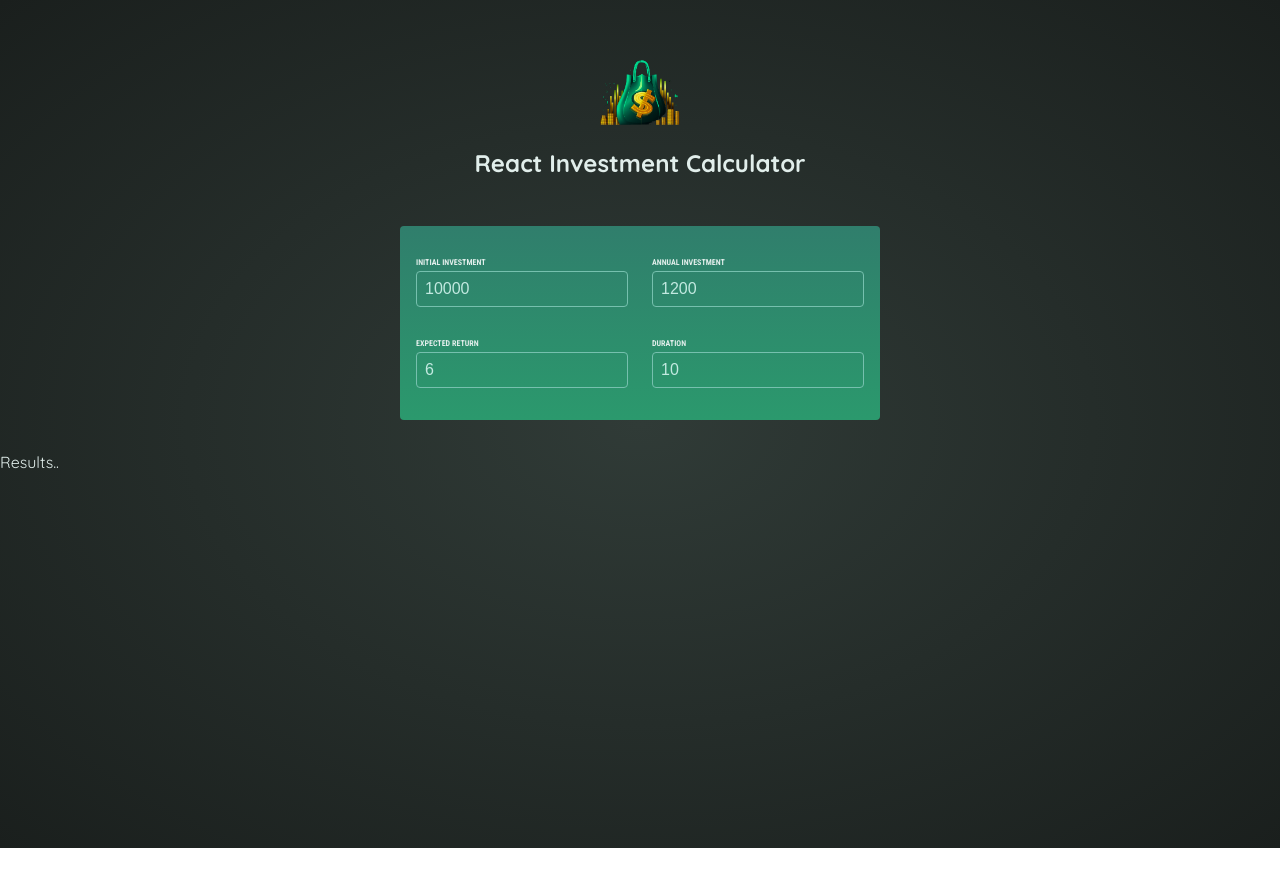
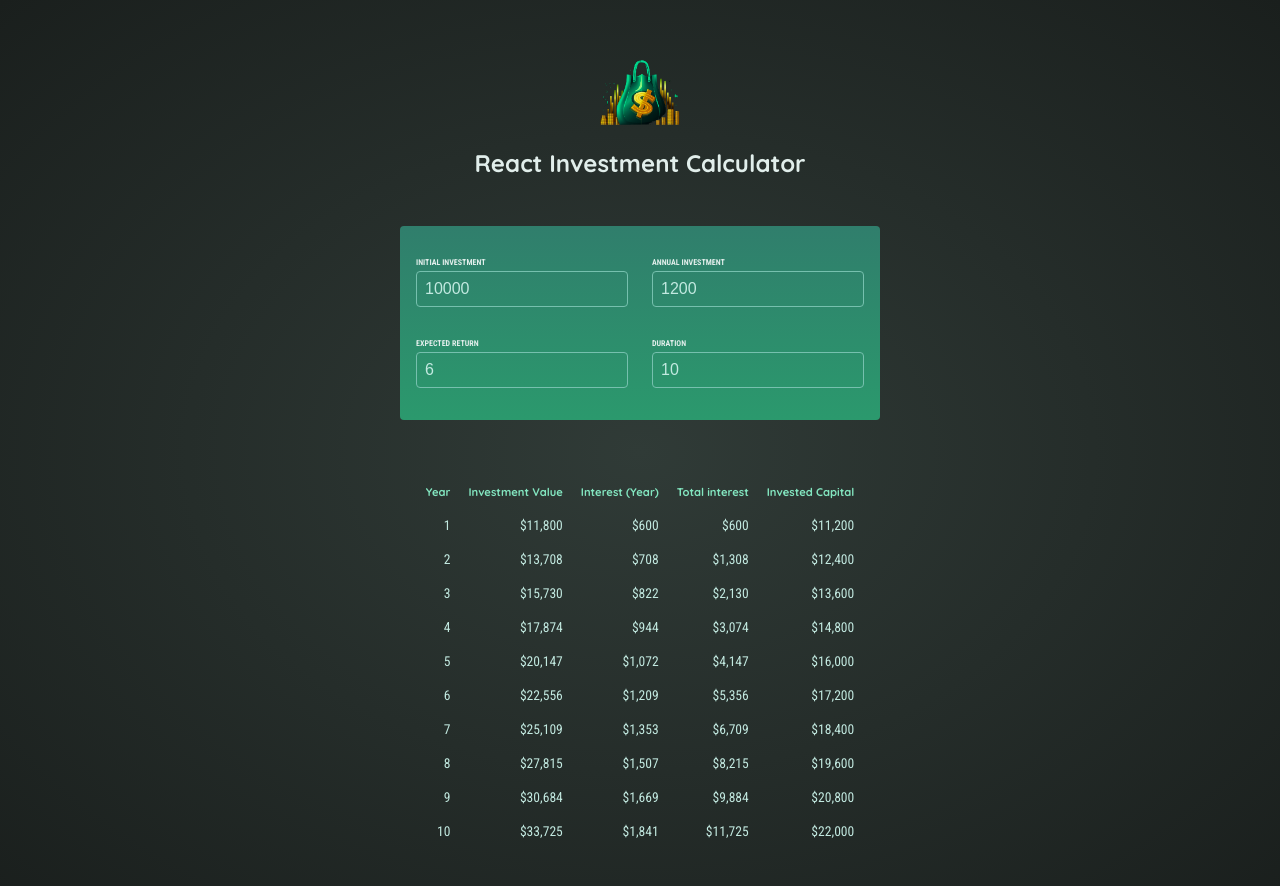
Before and after one commit to Alan-Ruiz/investment-calculator, a React (Vite) app: page / in a window 1280 px wide. Shown: the top 886 px of the page. Before the commit the page ends 848 px from the top, so only its background shows below. Built offline with nearby package versions, Linux system fonts and the light colour scheme.

Commit message:
display results

```diff
--- a/src/components/Results.jsx
+++ b/src/components/Results.jsx
@@ -1,9 +1,34 @@
-import { calculateInvestmentResults } from "../util/investment"
+import { calculateInvestmentResults, formatter } from "../util/investment"
 
 export default function Results({ userInput }) {
-  calculateInvestmentResults(userInput);
-
+  const resultsData = calculateInvestmentResults(userInput);
+  const initialInvestment = resultsData[0].valueEndOfYear - resultsData[0].interest - resultsData[0].annualInvestment;
   return (
-    <p>Results..</p>
+    <table id="result">
+      <thead>
+        <tr>
+          <th>Year</th>
+          <th>Investment Value</th>
+          <th>Interest (Year)</th>
+          <th>Total interest</th>
+          <th>Invested Capital</th>
+        </tr>
+      </thead>
+      <tbody>
+        {resultsData.map((yearData => {
+          const totalInterest = yearData.valueEndOfYear - yearData.annualInvestment * yearData.year - initialInvestment;
+          const totalAmountInvested = yearData.valueEndOfYear - totalInterest;
+          return (
+            <tr key={yearData.year}>
+              <td>{yearData.year}</td>
+              <td>{formatter.format(yearData.valueEndOfYear)}</td>
+              <td>{formatter.format(yearData.interest)}</td>
+              <td>{formatter.format(totalInterest)}</td>
+              <td>{formatter.format(totalAmountInvested)}</td>
+            </tr>
+          )
+        }))}
+      </tbody>
+    </table>
   )
 }
```
